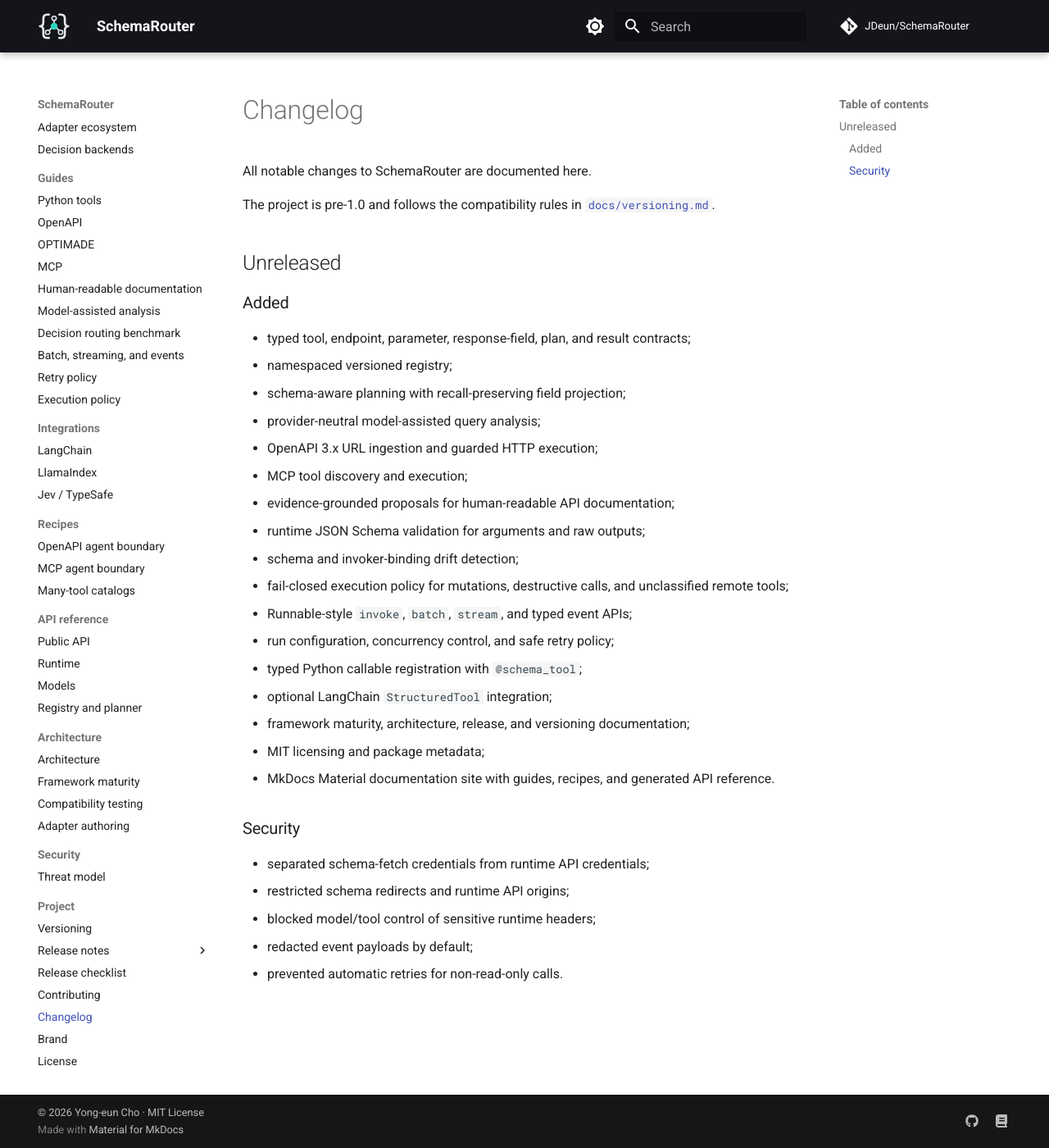
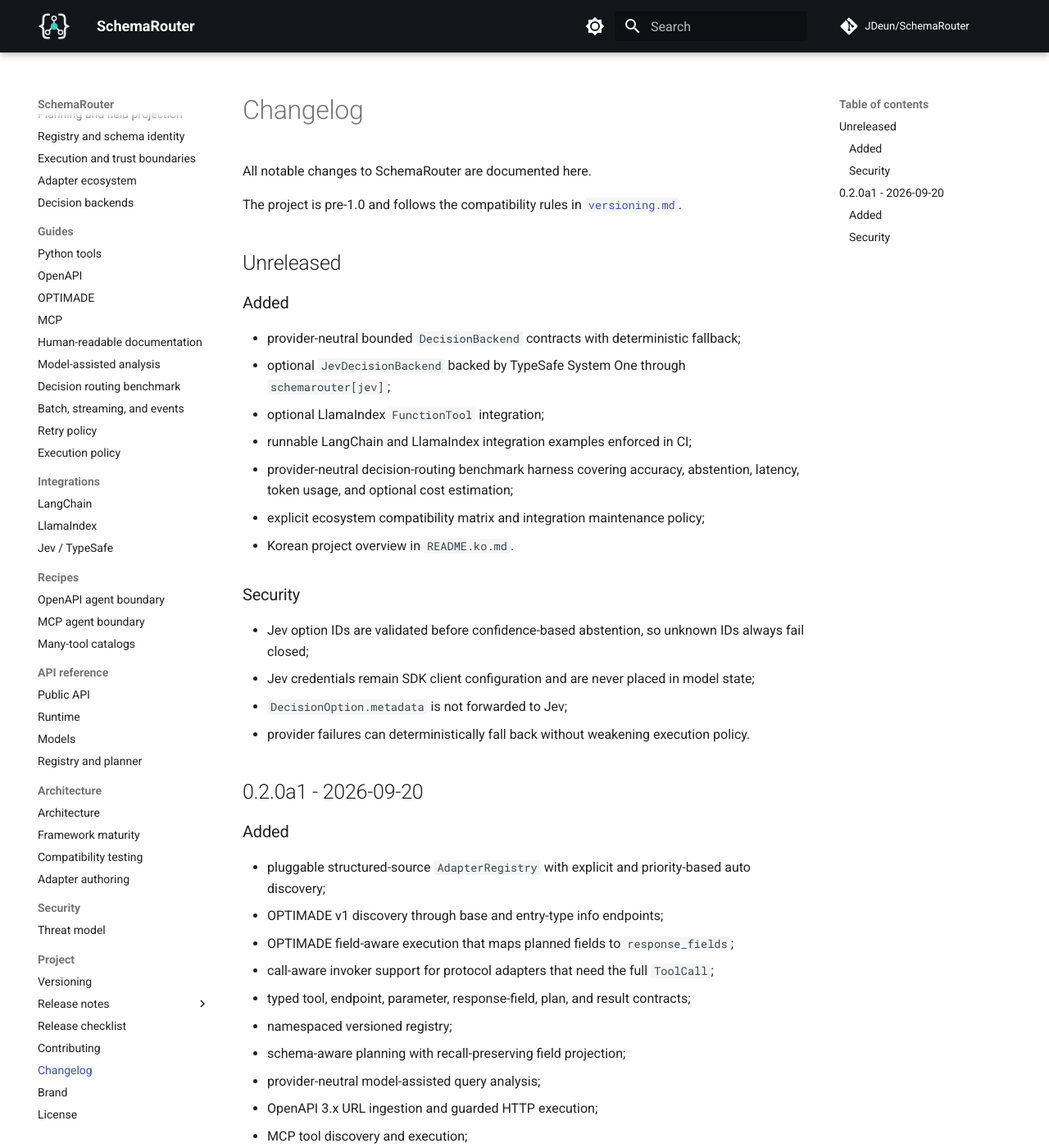
Before and after one commit to JDeun/SchemaRouter, an MkDocs documentation site: the page built from docs/changelog.md, in a window 1280 px wide and 1400 px high. Shown: the whole window at 82% size. Built offline with MkDocs 1.6.1 and Material for MkDocs 9.7.7, drawn with Linux system fonts in a browser that asks for light colours; comment, search, counter and statistics services are not loaded; some of the changed text lies outside the part shown.

Commit message:
docs: align site changelog with root changelog

```diff
--- a/docs/changelog.md
+++ b/docs/changelog.md
@@ -3,12 +3,37 @@
 All notable changes to SchemaRouter are documented here.
 
 The project is pre-1.0 and follows the compatibility rules in
-[`docs/versioning.md`](versioning.md).
+[`versioning.md`](versioning.md).
 
 ## Unreleased
 
 ### Added
 
+- provider-neutral bounded `DecisionBackend` contracts with deterministic fallback;
+- optional `JevDecisionBackend` backed by TypeSafe System One through `schemarouter[jev]`;
+- optional LlamaIndex `FunctionTool` integration;
+- runnable LangChain and LlamaIndex integration examples enforced in CI;
+- provider-neutral decision-routing benchmark harness covering accuracy, abstention, latency,
+  token usage, and optional cost estimation;
+- explicit ecosystem compatibility matrix and integration maintenance policy;
+- Korean project overview in `README.ko.md`.
+
+### Security
+
+- Jev option IDs are validated before confidence-based abstention, so unknown IDs always fail
+  closed;
+- Jev credentials remain SDK client configuration and are never placed in model state;
+- `DecisionOption.metadata` is not forwarded to Jev;
+- provider failures can deterministically fall back without weakening execution policy.
+
+## 0.2.0a1 - 2026-09-20
+
+### Added
+
+- pluggable structured-source `AdapterRegistry` with explicit and priority-based auto discovery;
+- OPTIMADE v1 discovery through base and entry-type info endpoints;
+- OPTIMADE field-aware execution that maps planned fields to `response_fields`;
+- call-aware invoker support for protocol adapters that need the full `ToolCall`;
 - typed tool, endpoint, parameter, response-field, plan, and result contracts;
 - namespaced versioned registry;
 - schema-aware planning with recall-preserving field projection;
@@ -25,7 +50,9 @@
 - optional LangChain `StructuredTool` integration;
 - framework maturity, architecture, release, and versioning documentation;
 - MIT licensing and package metadata;
-- MkDocs Material documentation site with guides, recipes, and generated API reference.
+- MkDocs Material documentation site with guides, recipes, and generated API reference;
+- SchemaRouter brace-and-routing-hub brand system with light/dark marks, lockups, favicon, and
+  social preview source artwork.
 
 ### Security
 
```
